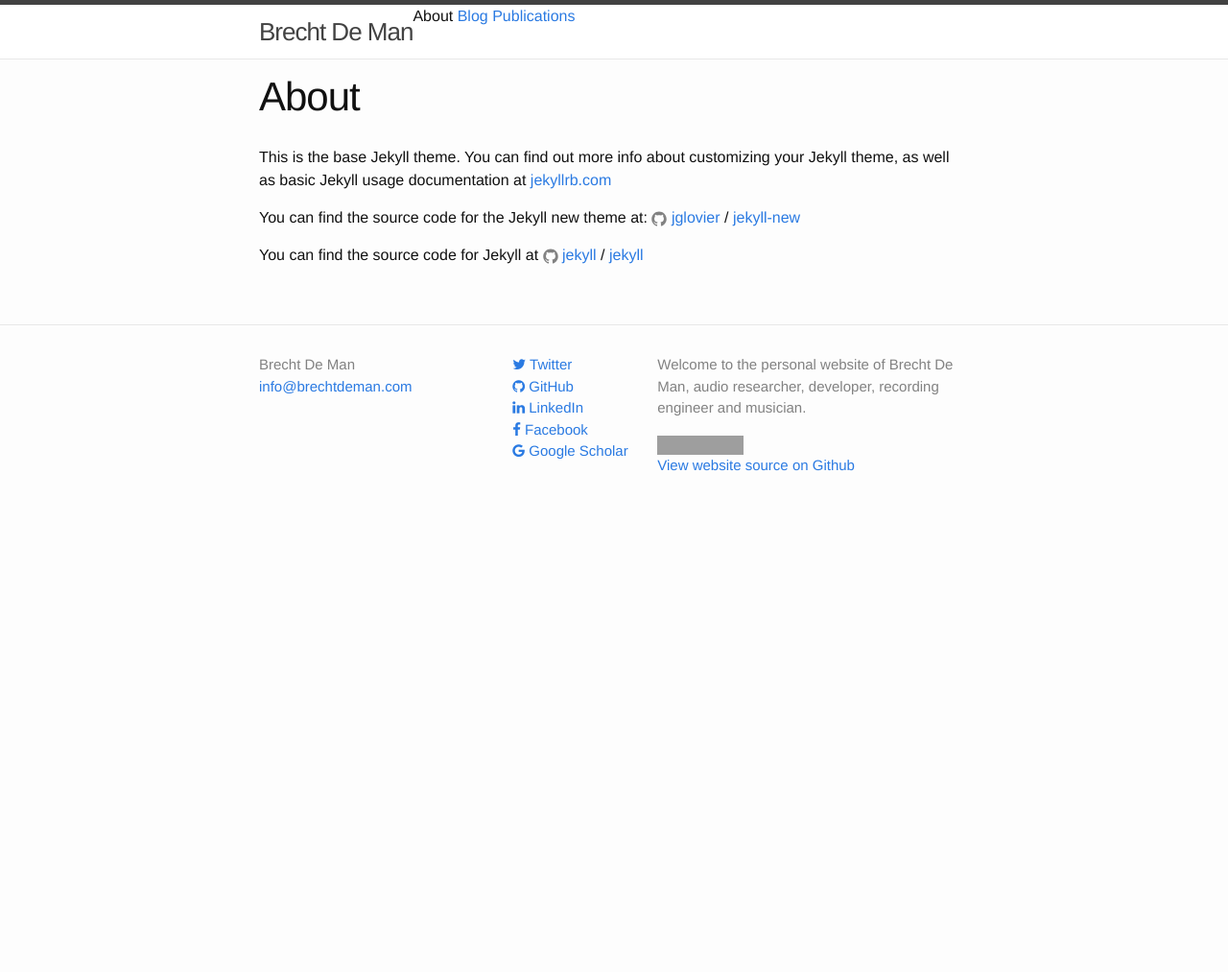
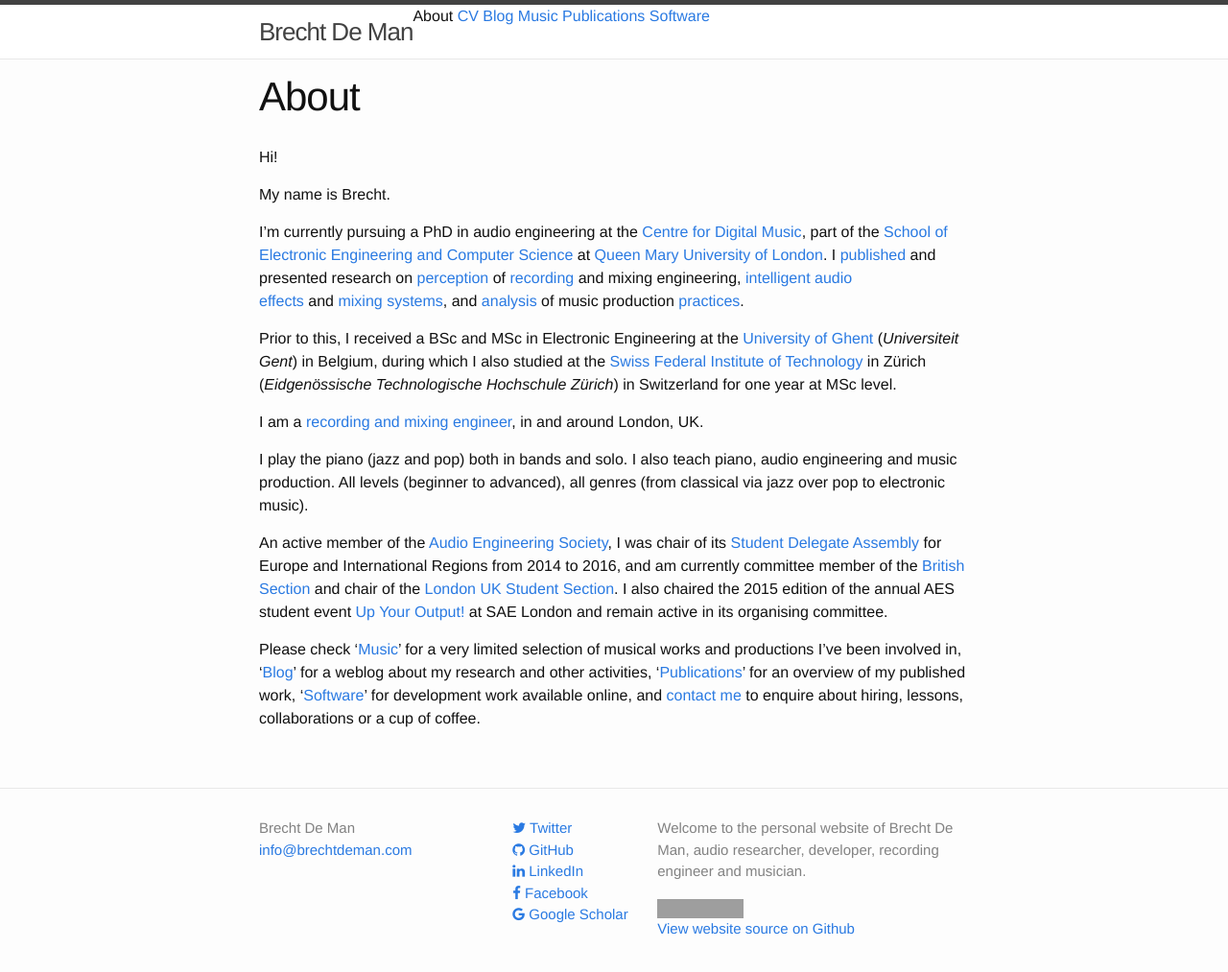
Before and after one commit to BrechtDeMan/BrechtDeMan.github.io, a Jekyll site: the page built from about.md, in a window 1280 px wide and 1025 px high. Shown: the top 1013 px of the window at 96% size. Built offline with Jekyll 4.4.1, drawn with Linux system fonts in a browser that asks for light colours; nearby versions of some CDN libraries; grey boxes are pictures that could not be loaded.

Commit message:
Added 'About'; Links to old website

```diff
--- a/_includes/nav.html
+++ b/_includes/nav.html
@@ -11,17 +11,23 @@
                   <a class="page-scroll" href="/about/">About</a>
                 {% endif %}
 
+                <a class="page-scroll" href="http://brechtdemancom.ipage.com/downloads/BrechtDeMan_CV.pdf">CV</a>
+
                 {% if page.url contains '/blog/' %}
                   Blog
                 {% else %}
                   <a class="page-scroll" href="/blog/">Blog</a>
                 {% endif %}
 
+                <a class="page-scroll" href="http://brechtdemancom.ipage.com/music.html">Music</a>
+
                 {% if page.url == '/publications/' %}
                   Publications
                 {% else %}
                   <a class="page-scroll" href="/publications/">Publications</a>
                 {% endif %}
+
+                <a class="page-scroll" href="http://brechtdemancom.ipage.com/software.html">Software</a>
 
                 </li>
             </ul>
--- a/about.md
+++ b/about.md
@@ -6,12 +6,19 @@ redirect_from:
 - /about.html
 ---
 
-This is the base Jekyll theme. You can find out more info about customizing your Jekyll theme, as well as basic Jekyll usage documentation at [jekyllrb.com](http://jekyllrb.com/)
+Hi!
 
-You can find the source code for the Jekyll new theme at:
-{% include icon-github.html username="jglovier" %} /
-[jekyll-new](https://github.com/jglovier/jekyll-new)
+My name is Brecht.
 
-You can find the source code for Jekyll at
-{% include icon-github.html username="jekyll" %} /
-[jekyll](https://github.com/jekyll/jekyll)
+I'm currently pursuing a PhD in audio engineering at the [Centre for Digital Music](http://www.elec.qmul.ac.uk/digitalmusic/), part of the [School of Electronic Engineering and Computer Science](http://www.eecs.qmul.ac.uk) at [Queen Mary University of London](http://www.qmul.ac.uk). I [published](/publications.html) and presented research on [perception](http://brechtdemancom.ipage.com/downloads/aes136_eBrief151.pdf) of [recording](http://brechtdemancom.ipage.com/downloads/aes134.pdf) and mixing engineering, [intelligent audio effects](http://brechtdemancom.ipage.com/downloads/aes53.pdf) and [mixing](http://arpjournal.com/2639/a-semantic-approach-to-autonomous-mixing/) [systems](http://brechtdeman.com/downloads/aes135.pdf), and [analysis](http://www.terasoft.com.tw/conf/ismir2014/proceedings/T025_293_Paper.pdf) of music production [practices](http://www.terasoft.com.tw/conf/ismir2014/LBD/LBD15.pdf).
+
+Prior to this, I received a BSc and MSc in Electronic Engineering at the [University of Ghent ](https://www.ugent.be)(_Universiteit Gent_) in Belgium, during which I also studied at the [Swiss Federal Institute of Technology](https://www.ethz.ch) in Zürich (_Eidgenössische Technologische Hochschule Zürich_) in Switzerland for one year at MSc level.
+
+I am a [recording and mixing engineer](/music.html), in and around London, UK.
+
+I play the piano (jazz and pop) both in bands and solo.
+I also teach piano, audio engineering and music production. All levels (beginner to advanced), all genres (from classical via jazz over pop to electronic music).
+
+An active member of the [Audio Engineering Society](http://www.aes.org), I was chair of its [Student Delegate Assembly](https://www.facebook.com/AESsda) for Europe and International Regions from 2014 to 2016, and am currently committee member of the [British Section](http://www.aes-uk.org) and chair of the [London UK Student Section](https://www.facebook.com/AESLondonUKStudentSection). I also chaired the 2015 edition of the annual AES student event [Up Your Output!](http://www.aes-uk.org/up/) at SAE London and remain active in its organising committee.
+
+Please check '[Music](/music.html)' for a very limited selection of musical works and productions I've been involved in, '[Blog](/blog.html)' for a weblog about my research and other activities, '[Publications](/publications.html)' for an overview of my published work, '[Software](/software.html)' for development work available online, and [contact me](mailto:info@brechtdeman.com) to enquire about hiring, lessons, collaborations or a cup of coffee.
--- a/index.html
+++ b/index.html
@@ -6,5 +6,7 @@ layout: default
 
   <h1 class="page-heading">Welcome to my web page</h1>
 
+  	This page is work in progress. My old website lives at <a href="http://brechtdemancom.ipage.com">brechtdemancom.ipage.com</a>
+
 
 </div>
```
